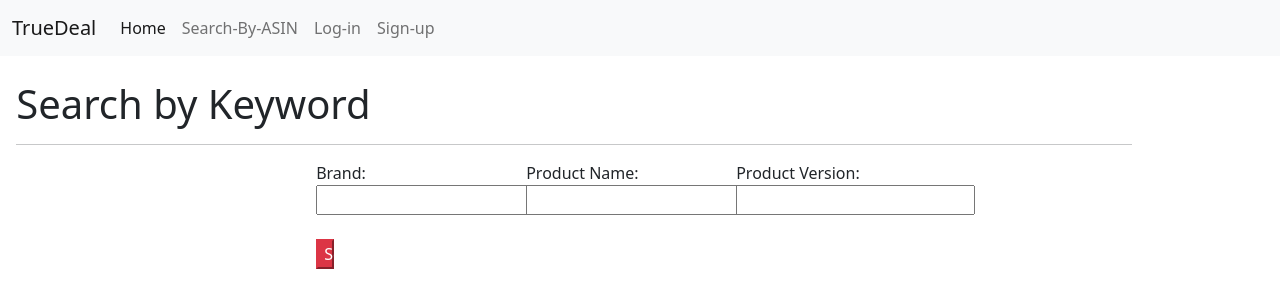
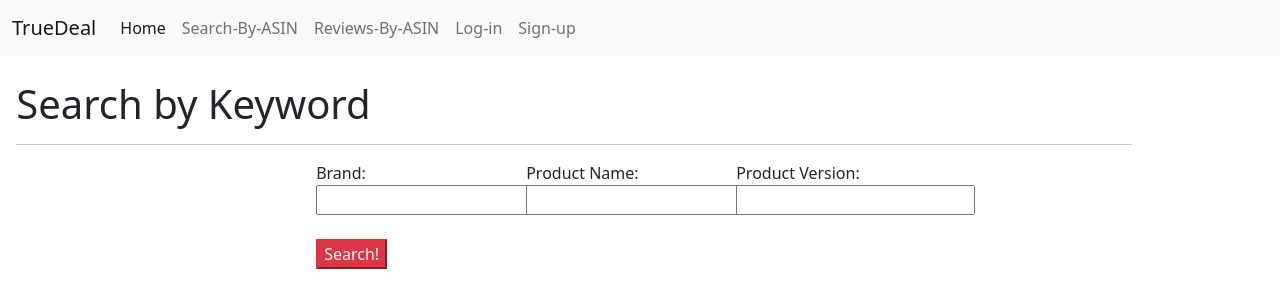
Before and after one commit to dengxinjuan/trueDeal, a Flask app: page / in a window 1280 px wide. Shown: the top 308 px of the page. Run offline with Flask 2, Linux system fonts and the light colour scheme.

Commit message:
working on reviews by asin route

```diff
--- a/app.py
+++ b/app.py
@@ -5,7 +5,7 @@ from models import db,connect_db,User
 import json
 import requests
 
-from forms import LoginForm,RegisterForm,AsinSearchForm
+from forms import LoginForm,RegisterForm,AsinSearchForm, ReviewsByAsinForm
 
 app= Flask(__name__)
 
@@ -231,6 +231,9 @@ def product_by_asin(asin):
 
 
 
+
+
+
 @app.route("/asin",methods=['GET','POST'])
 def search_by_asin():
     """search by asin"""
@@ -241,3 +244,43 @@ def search_by_asin():
         return render_template('asin.html',form=form,result=result)
 
     return render_template("asin.html",form=form)
+
+
+
+
+
+
+
+### search reviews by asin
+
+def search_reviews(asin):
+    """get reviews by asin"""
+
+    url = "https://amazon-product-reviews-keywords.p.rapidapi.com/product/reviews"
+
+    querystring = {f"asin":{asin},"country":"US","variants":"1","top":"0"}
+
+    headers = {
+    'x-rapidapi-key': "e6001d6072msh1f868436da26ed9p1ce5c5jsnb7b3847e24ce",
+    'x-rapidapi-host': "amazon-product-reviews-keywords.p.rapidapi.com"
+    }
+
+    response = requests.request("GET", url, headers=headers, params=querystring)
+
+    result= json.loads(response.text)
+
+    return result['reviews']
+
+
+
+@app.route("/reviews", methods=['GET','POST'])
+def reviews_by_asin():
+    """return reviews by asin"""
+    form = ReviewsByAsinForm()
+
+    if form.validate_on_submit():
+        review_search_term = form.reviewsByAsin.data
+        result = search_reviews(review_search_term)
+        return render_template('reviews.html',form=form, result=result)
+
+    return render_template('reviews.html',form=form)
--- a/templates/base.html
+++ b/templates/base.html
@@ -28,7 +28,9 @@
                 <a class="nav-link" href="/asin">Search-By-ASIN</a>
               </li>
 
-
+              <li class="nav-item">
+                <a class="nav-link" href="/reviews">Reviews-By-ASIN</a>
+              </li>
 
               {%if "username" in session%}
               <li class="nav-item">
--- a/templates/home.html
+++ b/templates/home.html
@@ -28,7 +28,7 @@
         <br>
 
         <div>
-            <button  class="col-3 btn-danger">Search!</button>
+            <button  class=" btn-danger">Search!</button>
         </div>
 
     </form>
```
Also changed, not shown: forms.py (+12 -1 lines), templates/asin.html (+12 -5 lines), templates/reviews.html (added, +45 -0 lines).
